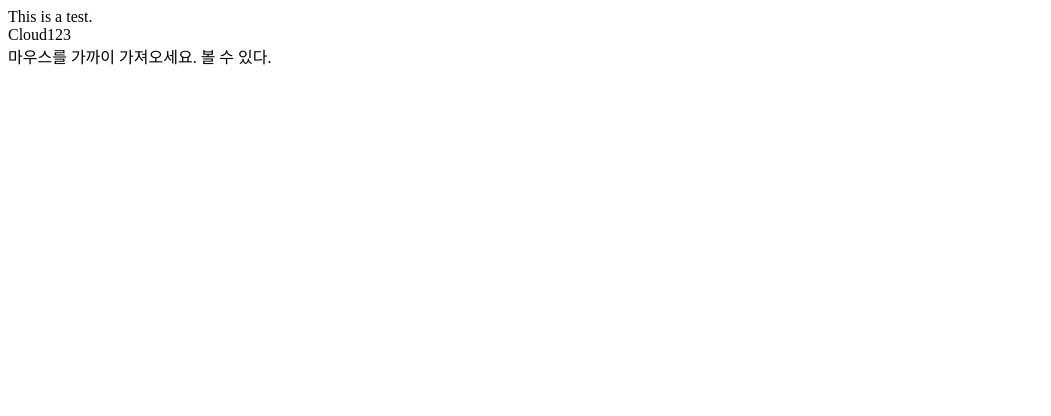
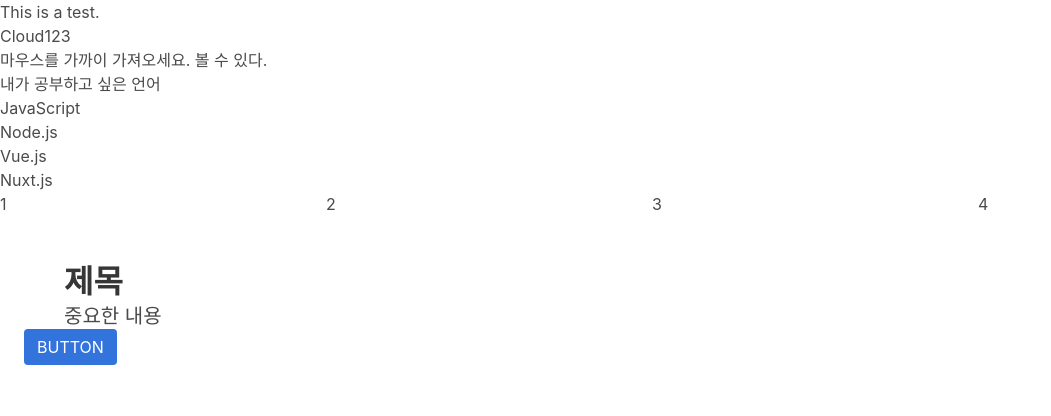
Before and after one commit to KPolish/0508_Vue, a plain HTML site: page index.html in a window 1280 px wide. Shown: the whole page, without its empty margins (0-1051 px from the left). Drawn offline with nearby package versions, Linux system fonts and the light colour scheme.

Commit message:
20180508_Vue#01

```diff
--- a/index.html
+++ b/index.html
@@ -2,10 +2,13 @@
 
 <head>
  <meta charset="UTF-8" />
-</head>
+ <meta name="viewport" content="width=device-width, initial-scale=1">
+ <link rel="stylesheet" href="https://cdnjs.cloudflare.com/ajax/libs/bulma/0.7.1/css/bulma.min.css">
+ <script defer src="https://use.fontawesome.com/releases/v5.0.7/js/all.js"></script>
+</head> <!--두번째 meta, link, script는 bulma 프레임워크 부르기-->
 
 <body>
- <div id="app"> <!--division, 구역-->
+    <div id="app"> <!--division, 구역-->
         This is a test.
         <!--Vue.js domain-->
         <br>
@@ -14,7 +17,25 @@
         <span v-bind:title="date">마우스를 가까이 가져오세요.</span><!--커서를 가져가면 툴팁이 뜸-->
         <!--v-명령문 : 뷰가 접근하는 명령문-->
         <span v-if="seen">볼 수 있다.</span> <!--myApp.$data.seen = false 콘솔입력시 안보임-->
- </div>
+        <span v-else>볼 수 없다.</span>
+        <br>내가 공부하고 싶은 언어
+        <ul><!--정렬하지 않고 보여주는 리스트-->
+            <li v-for="todo in todos">{{todo.text}}</li>
+        </ul> <!--myApp.$data.todos.push({text: 'JSP'});와 myApp.$data.todos.pop();-->
+        <div class="columns">
+            <div class="column is-primary is-large">1</div>
+            <div class="column">2</div>
+            <div class="column">3</div>
+            <div class="column">4</div>
+        </div>
+    </div>
+    <section class="section"> <!--bulma에서 제공하는 섹션 사용-->
+        <div class="container">
+            <h1 class="title is-primary">제목</h1>
+            <h2 class="subtitle">중요한 내용</h2>
+        </div>
+        <a class="button is-link">BUTTON</a>
+    </section>
  <script src="https://cdn.jsdelivr.net/npm/vue/dist/vue.js"></script>
  <script>
  const myApp = new Vue({
@@ -22,7 +43,13 @@
  data: {
     message: 'Cloud', //Vue영역의 message에 해당하는 내용
     date: '오늘 날짜: ' + new Date().toLocaleString(),
-    seen: true
+    seen: true,
+    todos: [  //객체로 정의
+        {text: 'JavaScript'},
+        {text: 'Node.js'},
+        {text: 'Vue.js'},
+        {text: 'Nuxt.js'}
+    ]
  }
     });
  </script>
```
